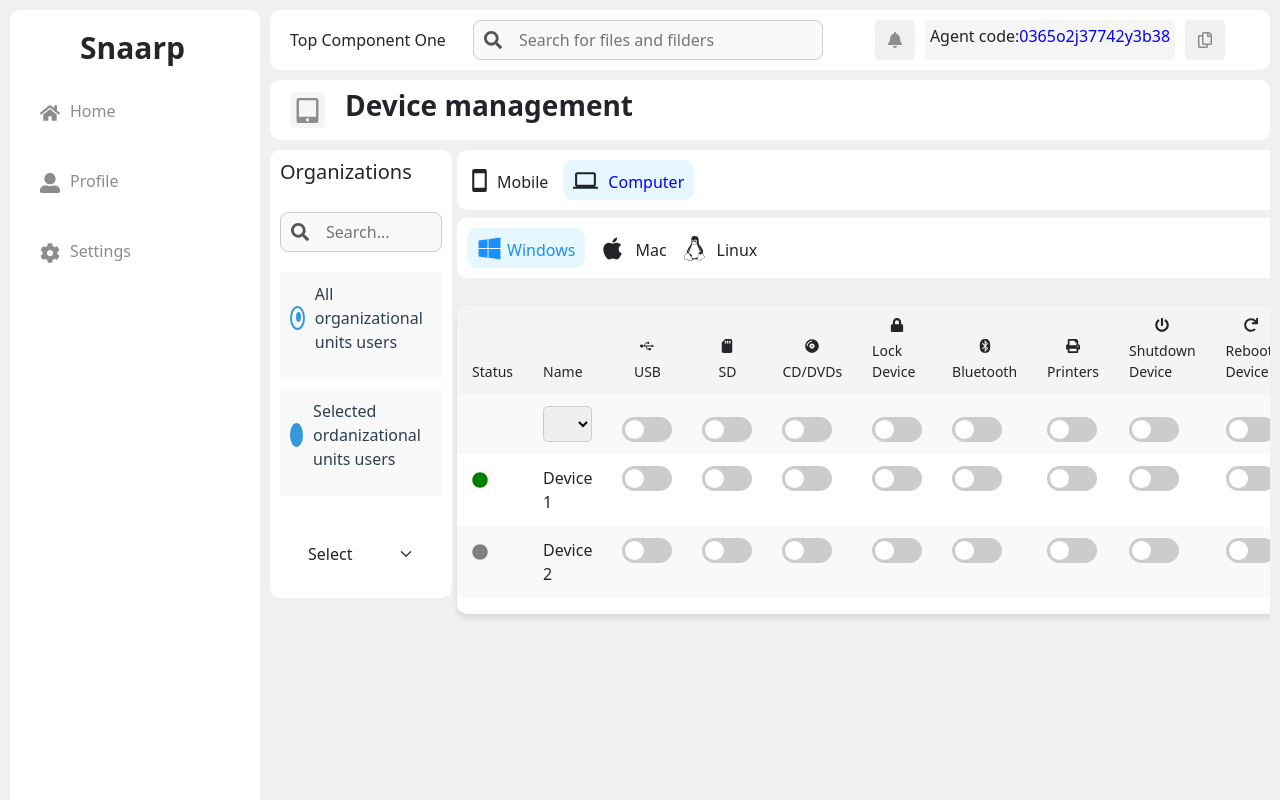
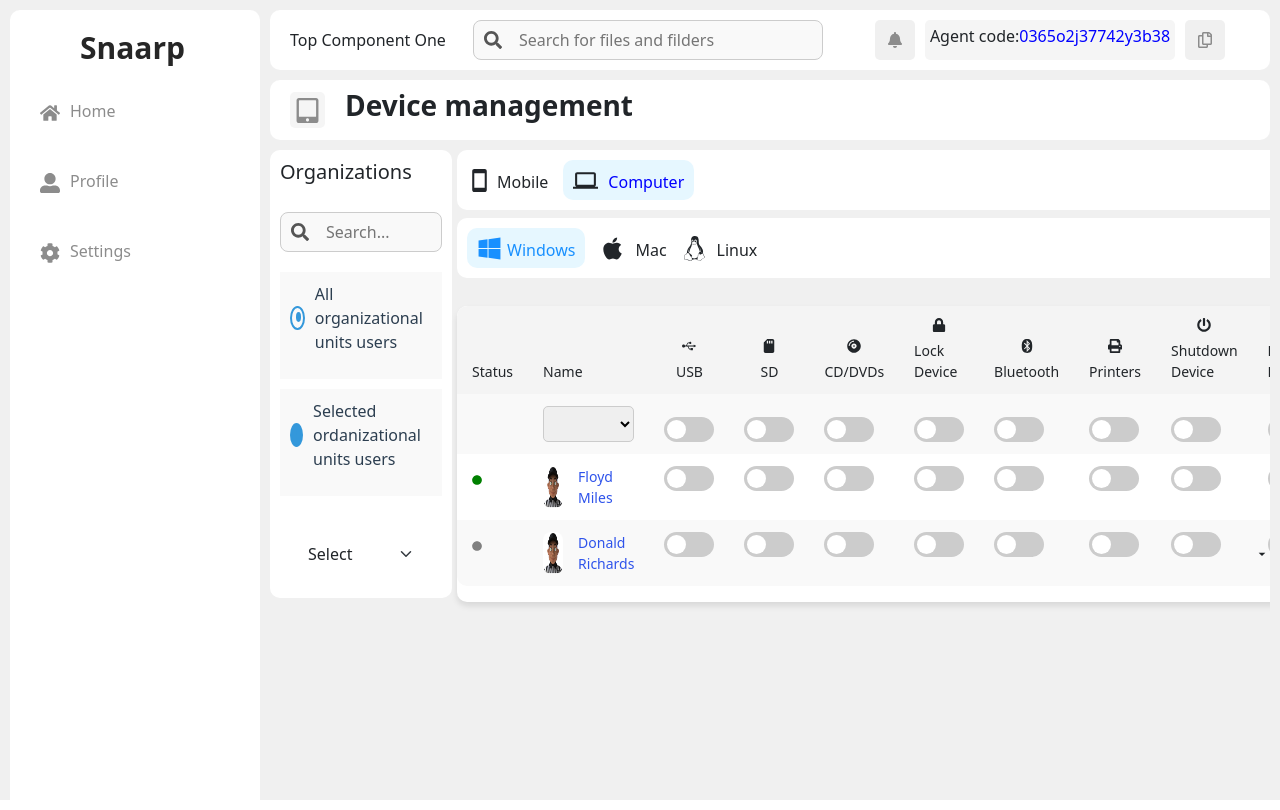
Before and after one commit to Peterzolo/Snaarp-Dashboard, a React (Vite) app: page /dashboard in a window 1280 px wide. Built offline with nearby package versions, Linux system fonts and the light colour scheme.

Commit message:
Table content
Added avatar

```diff
--- a/src/Components/Toggle/ToogleSwitch.tsx
+++ b/src/Components/Toggle/ToogleSwitch.tsx
@@ -20,7 +20,7 @@ const Slider = styled.span<{ isOn: boolean }>`
   left: 0;
   right: 0;
   bottom: 0;
-  background-color: ${(props) => (props.isOn ? '#4caf50' : '#ccc')};
+  background-color: ${(props) => (props.isOn ? '#2f54eb' : '#ccc')};
   transition: 0.4s;
   border-radius: 25px;
 
--- a/src/Screens/dashboard/LeftContent/index.tsx
+++ b/src/Screens/dashboard/LeftContent/index.tsx
@@ -17,7 +17,6 @@ export const LeftContent = () => {
 const MainWrapper = styled.div`
   background-color: white;
   padding: 10px;
-  /* width: 385px; */
   border-radius: 10px;
   margin-left: -20px;
   margin-right: 5px;
--- a/src/Screens/dashboard/RightContent/components/TableWrapperComponent.tsx
+++ b/src/Screens/dashboard/RightContent/components/TableWrapperComponent.tsx
@@ -4,9 +4,10 @@ import { Table } from './table/components/Table';
 const data = [
   {
     status: 'Active',
-    name: 'Device 1',
-    usb: true, // Replaced 'Yes' with true
-    sd: false, // Replaced 'No' with false
+    picture: '/images/avatar1.png',
+    name: 'Floyd Miles',
+    usb: true,
+    sd: false,
     cd: true,
     lockDevice: false,
     bluetooth: true,
@@ -16,7 +17,8 @@ const data = [
   },
   {
     status: 'Inactive',
-    name: 'Device 2',
+    picture: '/images/avatar1.png',
+    name: 'Donald Richards',
     usb: false,
     sd: true,
     cd: false,
@@ -44,3 +46,4 @@ export const TableWrapperComponent = () => {
     </div>
   );
 };
+//
--- a/src/Screens/dashboard/RightContent/components/table/components/Table.tsx
+++ b/src/Screens/dashboard/RightContent/components/table/components/Table.tsx
@@ -51,8 +51,8 @@ const CustomTable = styled.table`
 
   th:nth-child(2),
   td:nth-child(2) {
-    width: 350px; /* Set a fixed width for the Name column */
-    word-wrap: break-word; /* Ensure long text in the Name column wraps */
+    width: 350px;
+    word-wrap: break-word;
   }
 `;
 
@@ -166,9 +166,18 @@ export const Table = ({
           {data.map((row, rowIndex) => (
             <tr key={rowIndex}>
               <td>
-                <StatusIcon isActive={row.status === 'Active'} />
+                <StatusIcon
+                  isActive={row.status === 'Active'}
+                  style={{ fontSize: '10px' }}
+                />
               </td>
-              <td>{row.name}</td>
+              <td>
+                <TableColWrapper>
+                  <Avatar src={row.picture} />
+
+                  <Name> {row.name}</Name>
+                </TableColWrapper>
+              </td>
               <td>
                 <ToggleSwitch
                   isOn={row.usb === 'Yes'}
@@ -234,3 +243,18 @@ export const Table = ({
     </TableContainer>
   );
 };
+
+const TableColWrapper = styled.div`
+  display: flex;
+  gap: 15px;
+`;
+const Avatar = styled.img`
+  width: 20px;
+  background-color: #444242;
+  border-radius: 8px;
+`;
+const Name = styled.div`
+  color: #2f54eb;
+  font-weight: 500;
+  font-size: 14px;
+`;
```
Also changed, not shown: public/images/avatar1.png (added), public/images/avatar2.png (added).
